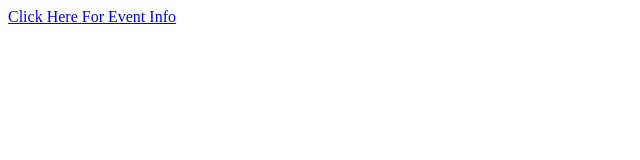
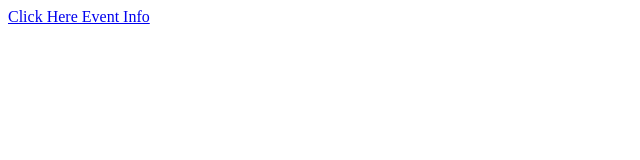
Before and after one commit to Shivanall/pdf-faker, a plain HTML site: page index.html in a window 1280 px wide. Shown: the full height of the page, 0-640 px from the left. Drawn offline with Linux system fonts and the light colour scheme.

Commit message:
Update index.html

```diff
--- a/index.html
+++ b/index.html
@@ -1,3 +1,3 @@
 <html>
-  <p><a href="Menu.pdf">Click Here For Event Info</a></p>
+  <p><a href="Menu.pdf">Click Here Event Info</a></p>
   </html>
```
